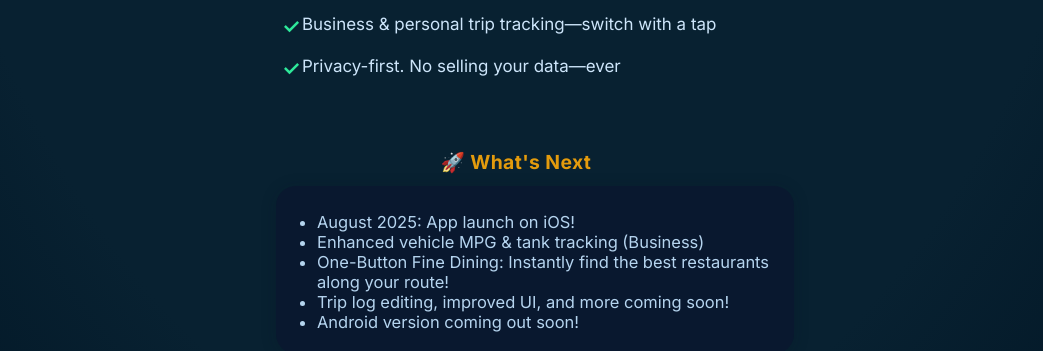
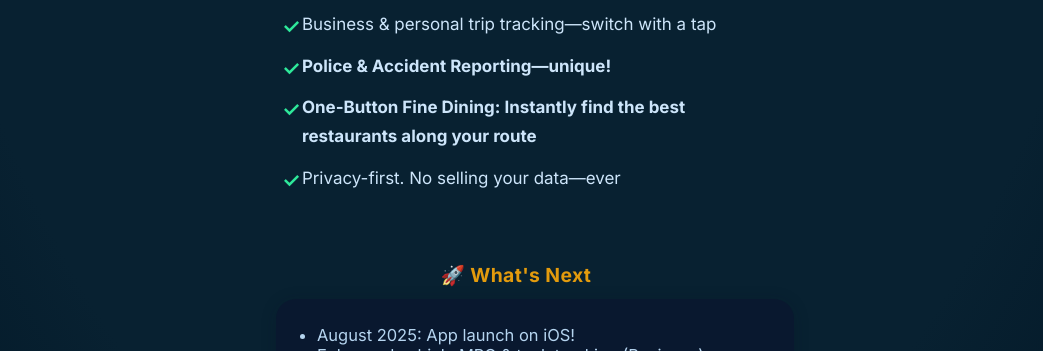
Before and after one commit to dsvm2004/NavMiles, a plain HTML site: page index.html in a window 1280 px wide. Shown: the part 834-1185 px from the top of the page, without its empty margins (124-1167 px from the left). Drawn offline with Linux system fonts and the light colour scheme.

Commit message:
Update index.html

```diff
--- a/index.html
+++ b/index.html
@@ -238,8 +238,11 @@
   <li>Automatic fuel alerts and range calculations</li>
   <li>Export IRS-ready trip logs (PDF & CSV)</li>
   <li>Business & personal trip tracking—switch with a tap</li>
+  <li><b>Police & Accident Reporting—unique!</b></li>
+  <li><b>One-Button Fine Dining: Instantly find the best restaurants along your route</b></li>
   <li>Privacy-first. No selling your data—ever</li>
 </ul>
+
 
     <div class="whats-new-title">🚀 What's Next</div>
     <div class="whats-new-card">
```
Lines whose indentation alone changed are shown as unchanged.
